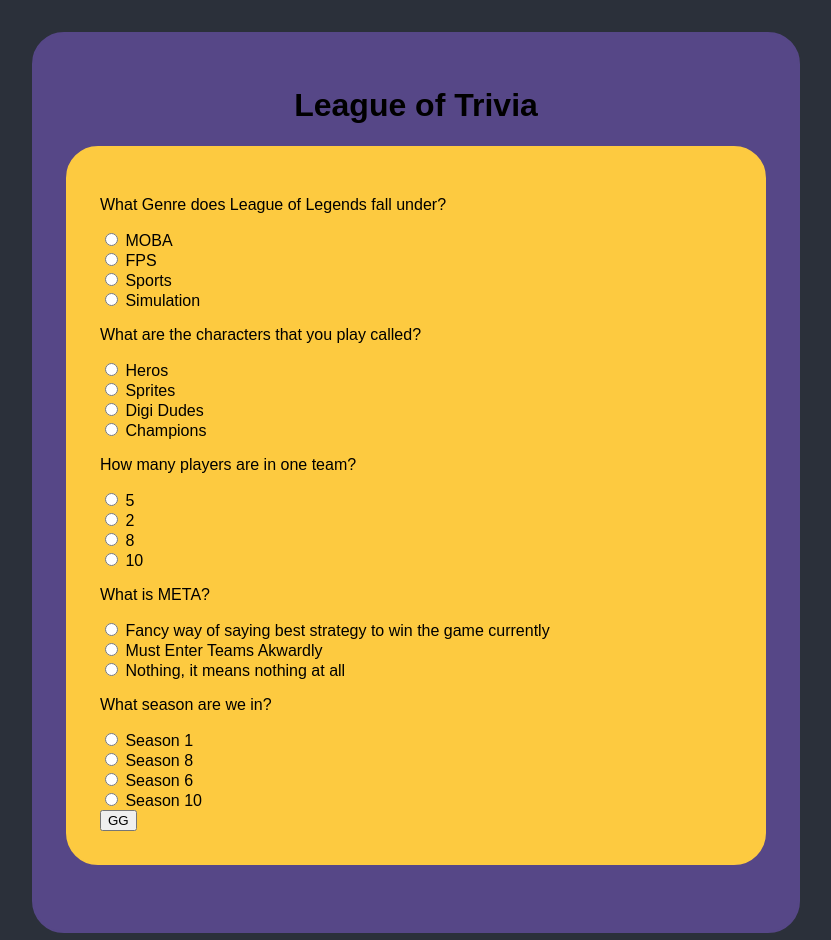
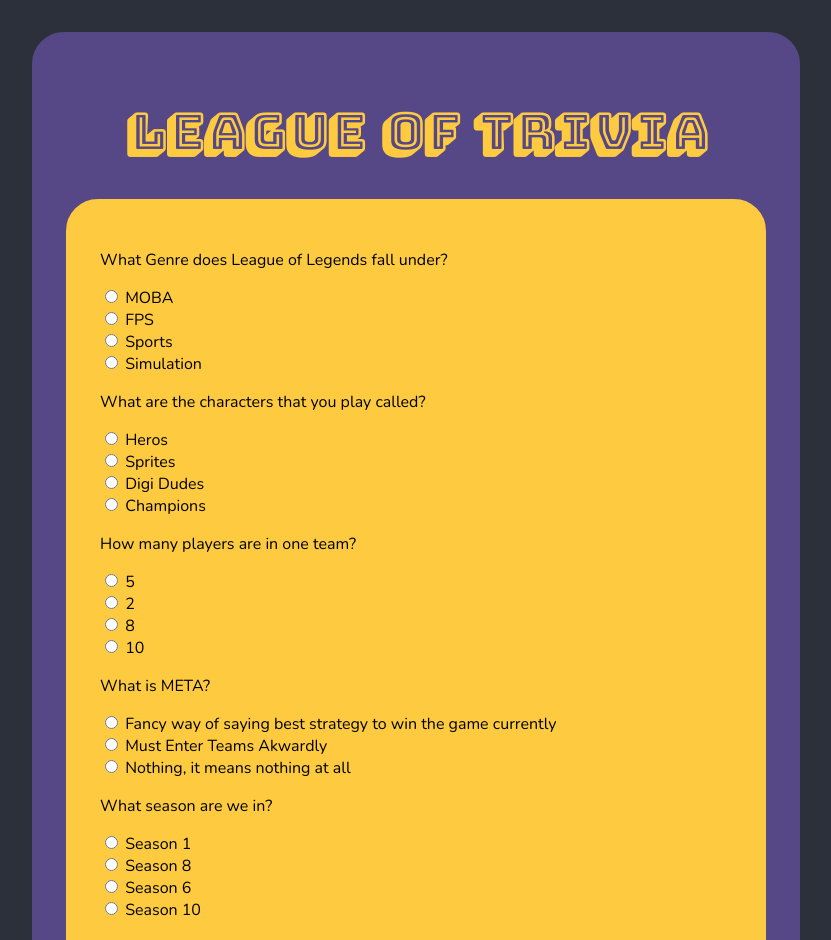
Before and after one commit to MalikKAhmed/GA-Triva, a plain HTML site: page index.html in a window 1280 px wide. Shown: the top 940 px of the page, without its empty margins (224-1055 px from the left). Drawn offline with nearby package versions, Linux system fonts and the light colour scheme.

Commit message:
style changes

```diff
--- a/index.html
+++ b/index.html
@@ -6,6 +6,8 @@
     <title>Page Title</title>
     <meta name="viewport" content="width=device-width, initial-scale=1">
     <link rel="stylesheet" type="text/css" media="screen" href="main.css" />
+    <link href='https://fonts.googleapis.com/css?family=Bungee Shade' rel='stylesheet'>
+    <link href="https://fonts.googleapis.com/css?family=Nunito" rel="stylesheet">
     <script src="main.js"></script>
 </head>
 <body>
@@ -40,6 +42,7 @@
         <input type="radio" id="choice" name="question5" value="Season 8"> Season 8 <br>
         <input type="radio" id="choice" name="question5" value="Season 6"> Season 6 <br>
         <input type="radio" id="choice" name="question5" value="Season 10"> Season 10 <br>
+        <br>
 
         <input id="button" type="button" value="GG" onclick="check();">
     </form>
--- a/main.css
+++ b/main.css
@@ -1,6 +1,6 @@
 body {
     background-color: #2B303A;
-    font-family: sans-serif;
+    font-family:'Nunito', sans-serif;
     color:
 }
 
@@ -14,6 +14,8 @@ body {
 }
 h1 {
     text-align: center;
+    font-family: 'Bungee Shade'; font-size: 50px;
+    color: #FDCA40;
 }
 #quiz {
     border: 2px solid #FDCA40;
@@ -22,3 +24,24 @@ h1 {
 
     padding: 2rem;
 }
+
+#button {
+    border: none;
+    padding: 2rem;
+    font-size: 20px;
+    background-color: #A288E3;
+    border-radius: 12rem;
+
+}
+#button:hover {
+    border: none;
+    padding: 2rem;
+    font-size: 20px;
+    background-color: rgb(200, 185, 238);
+    cursor: pointer;
+}
+
+#after_submit {
+    color: #FDCA40;
+    font-size: 2rem;
+}
```
